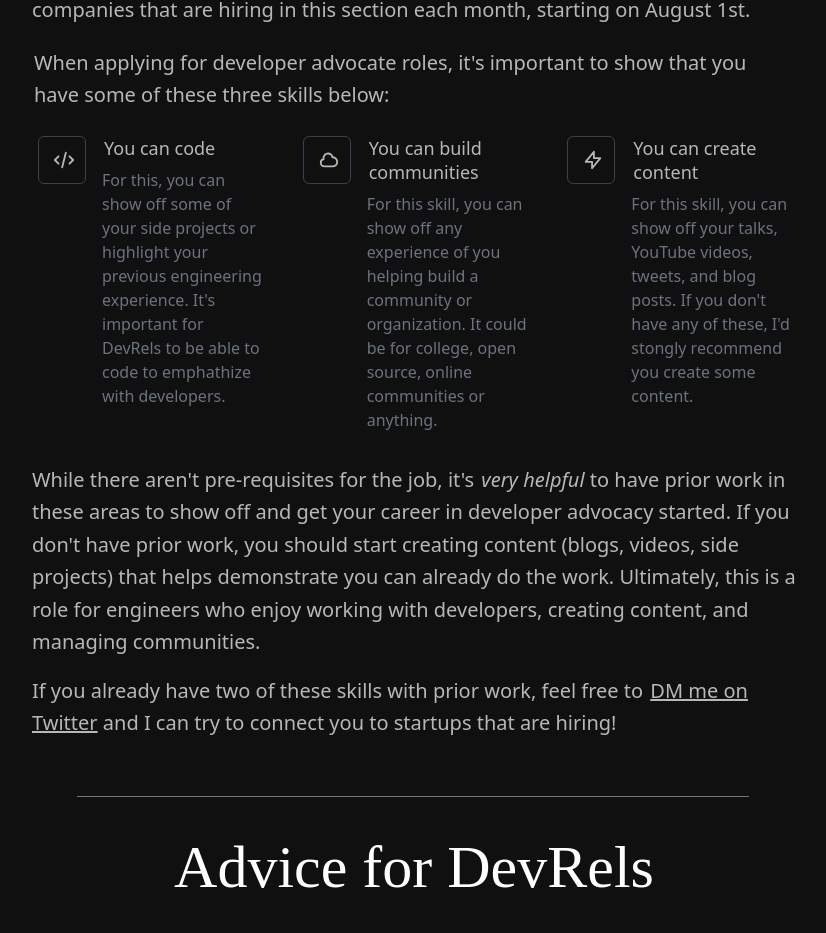
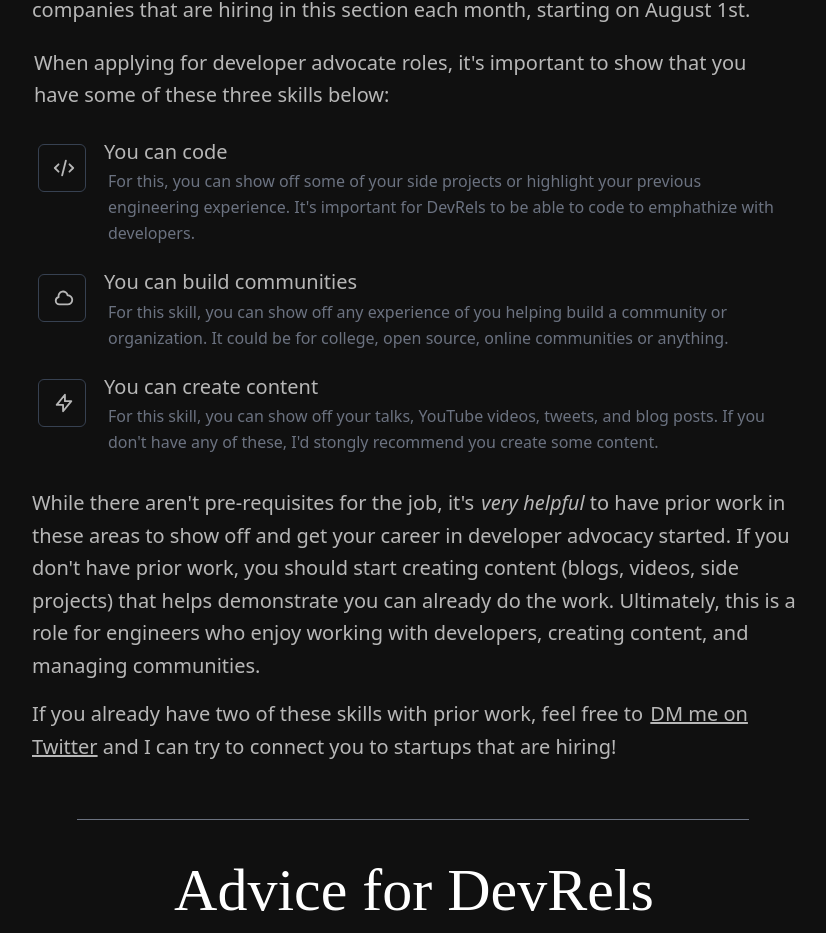
Before and after one commit to Nutlope/whatisdevrel, a Next.js app: page / in a window 1280 px wide. Shown: the part 2371-3304 px from the top of the page, without its empty margins (231-1057 px from the left). Built offline with nearby package versions, Linux system fonts and the light colour scheme.

Commit message:
made graphic in the jobs section vertical

```diff
--- a/components/Jobs.js
+++ b/components/Jobs.js
@@ -55,20 +55,16 @@ export default function Jobs() {
           When applying for developer advocate roles, it's important to show
           that you have some of these three skills below:
         </p>
-        <dl className="space-y-10 md:grid md:grid-cols-3 md:gap-x-8 md:gap-y-10 md:space-y-0">
+        <dl className="">
           {skills.map((skill) => (
-            <div key={skill.name} className="relative">
+            <div key={skill.name} className="relative mb-5">
               <dt>
-                <div className="absolute flex h-12 w-12 items-center justify-center rounded-md border border-gray-700 text-white">
+                <div className="absolute mt-2 flex h-12 w-12 items-center justify-center rounded-md border border-gray-700 text-white">
                   <skill.icon className="h-6 w-6" aria-hidden="true" />
                 </div>
-                <p className="ml-16 text-lg font-medium leading-6">
-                  {skill.name}
-                </p>
+                <p className="ml-16 font-medium">{skill.name}</p>
               </dt>
-              <dd className="mt-2 ml-16 text-base text-gray-500">
-                {skill.description}
-              </dd>
+              <dd className="ml-16 pl-2 text-gray-500">{skill.description}</dd>
             </div>
           ))}
         </dl>
```
